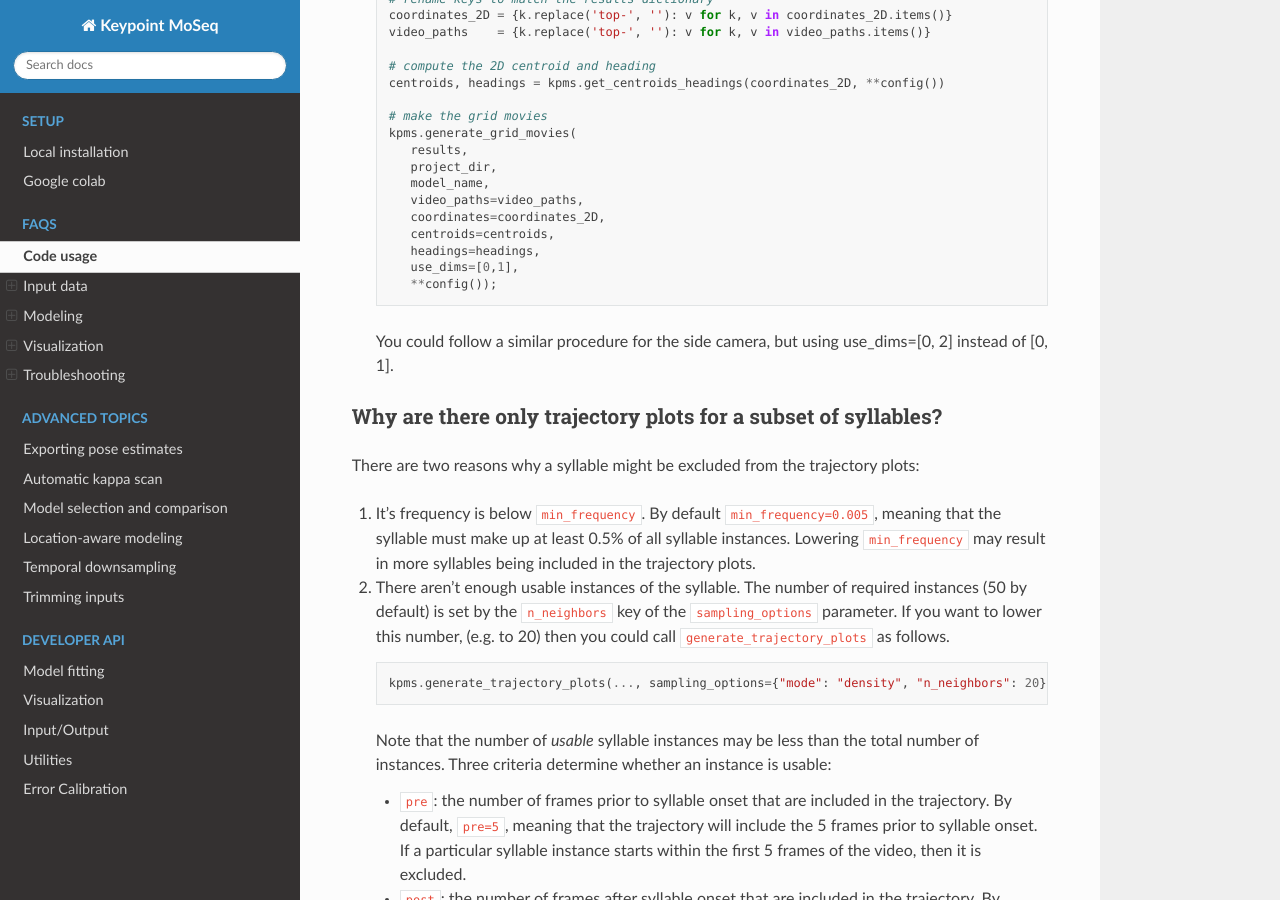
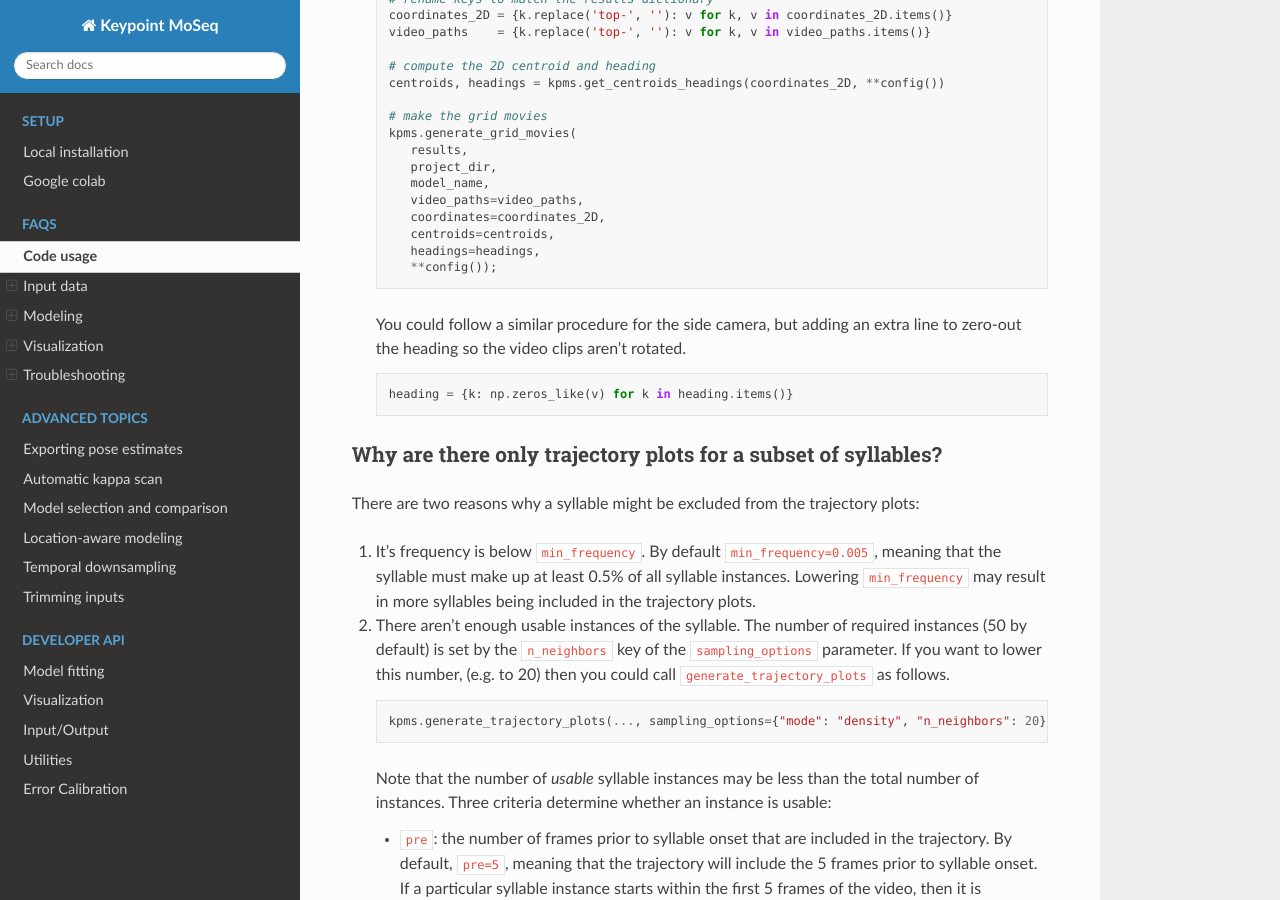
Before and after one commit to dattalab/keypoint-moseq, a Sphinx documentation site: the page built from docs/source/FAQs.rst, in a window 1280 px wide and 900 px high, scrolled down 8155 px. Built offline with Sphinx 7.4.7 and the Read the Docs theme 3.1.0, drawn with Linux system fonts in a browser that asks for light colours; pages that are not in the unit, such as notebooks, are missing from menus.

Commit message:
Revert "documentation" - this was an incorrect documentation change
This reverts commit 134c9acada3f1712caea32cab4c00714af73bb26.

```diff
--- a/docs/source/FAQs.rst
+++ b/docs/source/FAQs.rst
@@ -312,10 +312,14 @@ Below we provide two code recipes to get around these issues. The first recipe i
          coordinates=coordinates_2D,
          centroids=centroids,
          headings=headings,
-         use_dims=[0,1],
          **config());
 
-   You could follow a similar procedure for the side camera, but using use_dims=[0, 2] instead of [0, 1].
+   You could follow a similar procedure for the side camera, but adding an extra line to zero-out the heading so the video clips aren't rotated.
+
+   .. code-block:: python
+
+      heading = {k: np.zeros_like(v) for k in heading.items()}
+
 
 Why are there only trajectory plots for a subset of syllables?
 --------------------------------------------------------------
```
